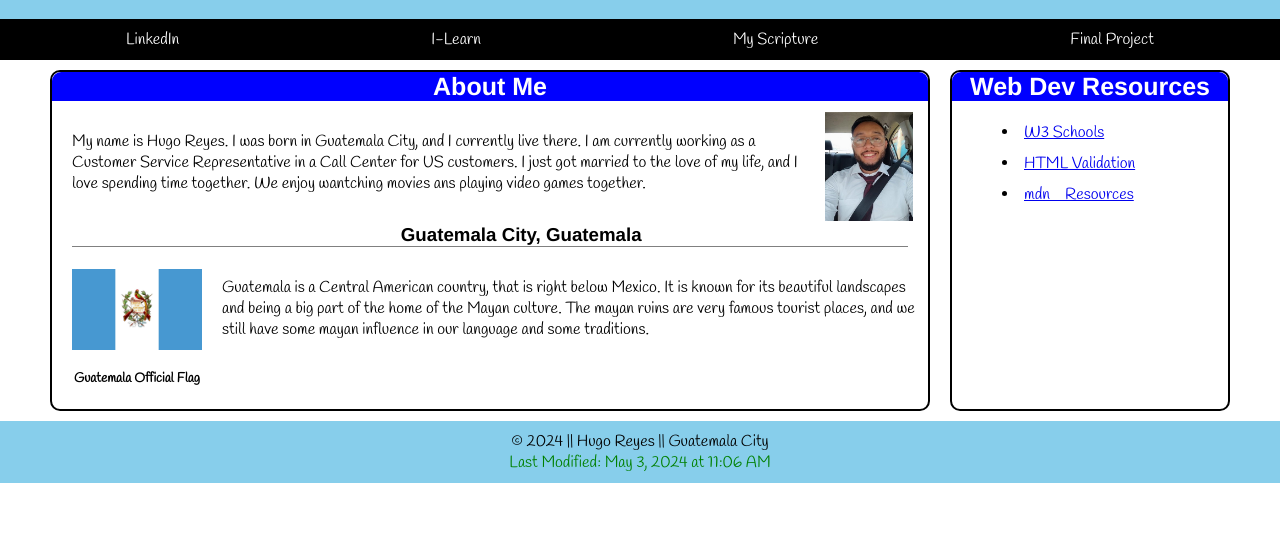
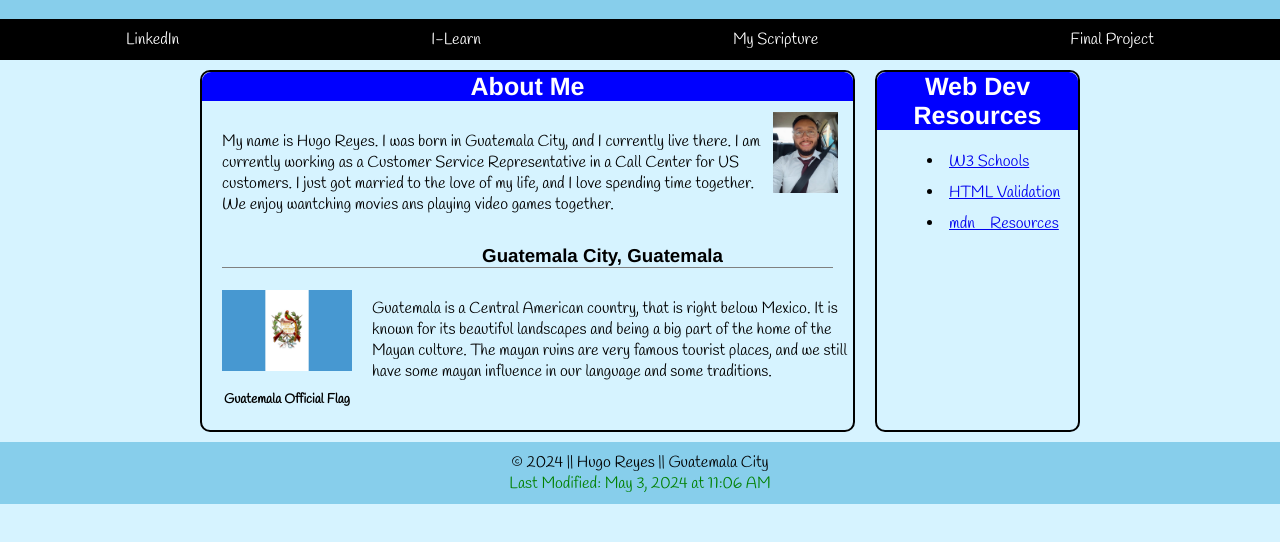
Before and after one commit to hugo-r2/wdd131, a plain HTML site: page index.html in a window 1280 px wide. Shown: the part 66-608 px from the top of the page. Drawn offline with Linux system fonts and the light colour scheme; a web font is replaced by a local one.

Commit message:
Corrected background color

```diff
--- a/styles/base.css
+++ b/styles/base.css
@@ -22,6 +22,7 @@ nav {
 }
 
 body {
+    background-color: #d6f3ff;
     font-family: Handlee, Helvetica, sans-serif;
     margin: 0;
 }
@@ -85,7 +86,7 @@ main p {
 main {
     display: grid;
     grid-template-columns: 75% 25%;
-    max-width: 1200px;
+    max-width: 900px;
     margin: 0 auto;
 }
 
```
